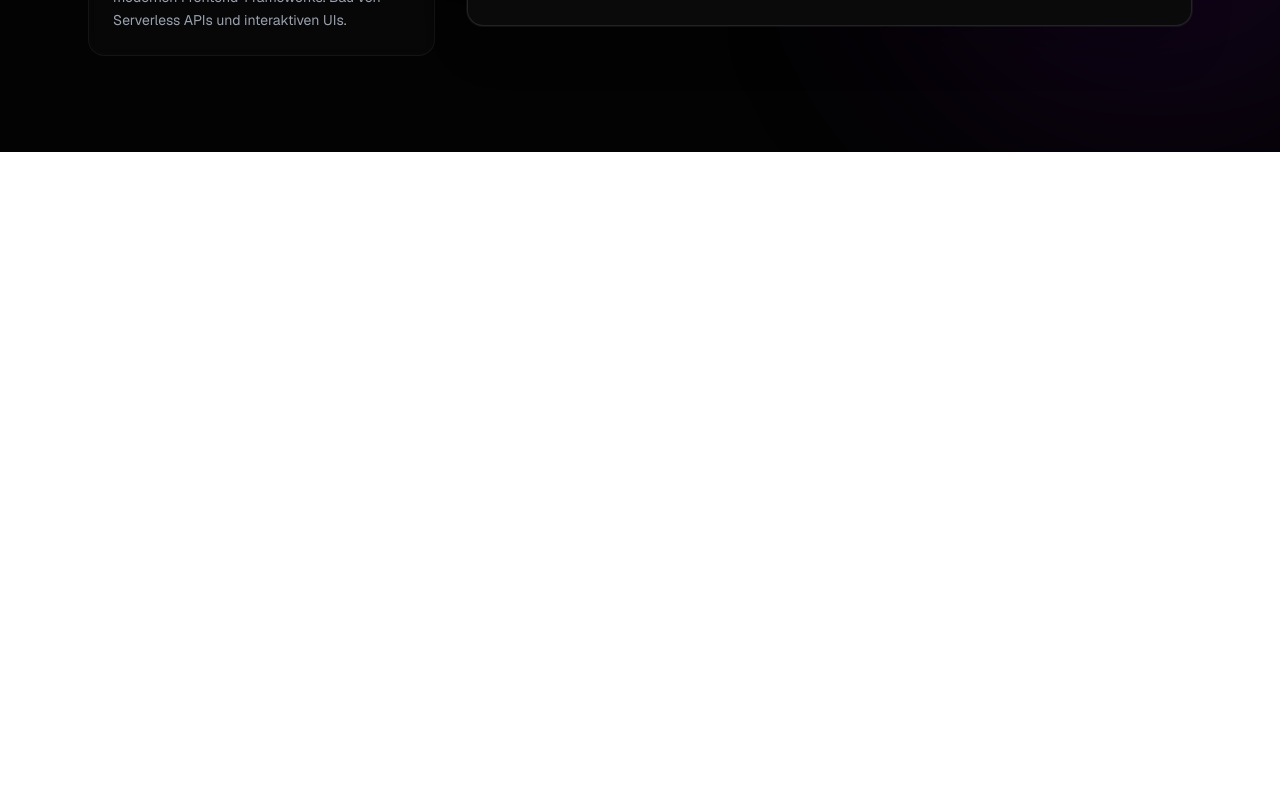
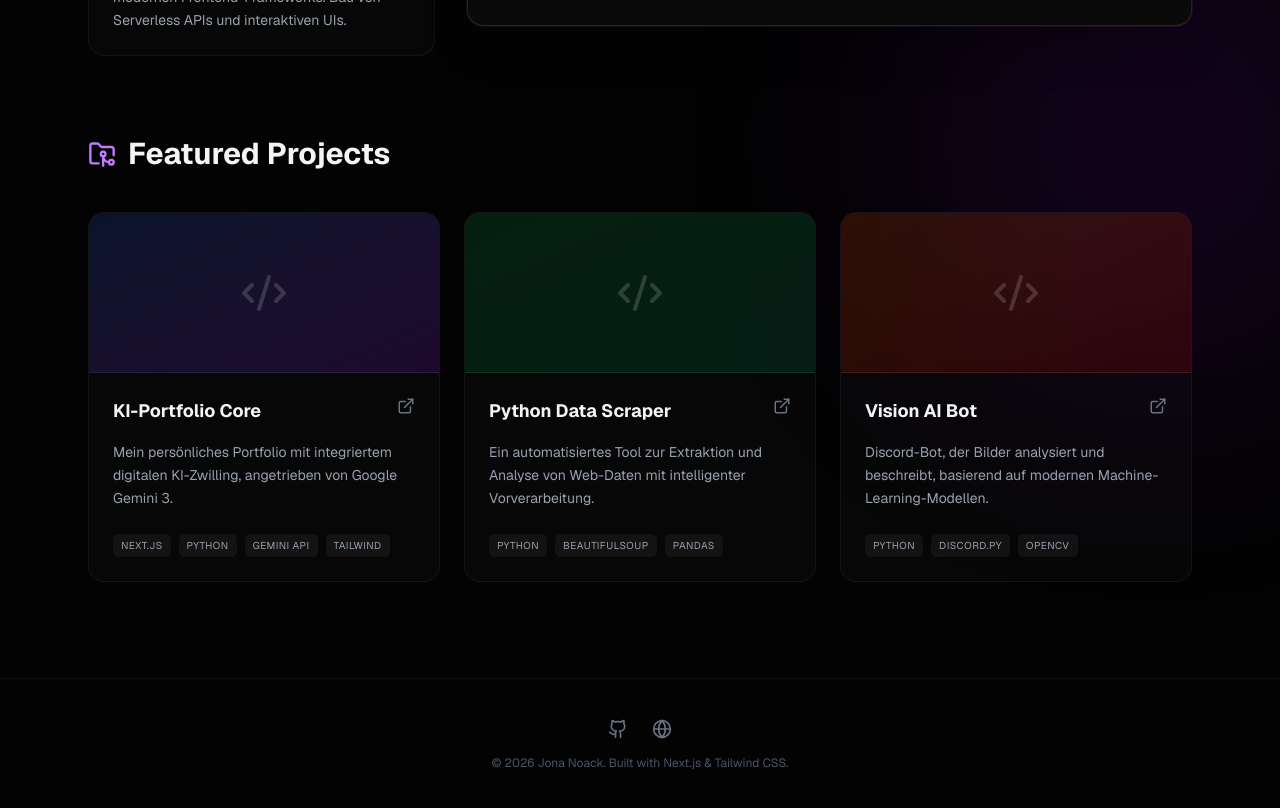
Before and after one commit to noackjona-hash/Portfolio, a Next.js app: page / in a window 1280 px wide. Shown: the part 720-1528 px from the top of the page. Before the commit the page ends 872 px from the top, so only its background shows below. Built offline with nearby package versions, Linux system fonts and the light colour scheme.

Commit message:
Beispiel Projekte hinzugefügt

```diff
--- a/app/page.tsx
+++ b/app/page.tsx
@@ -1,7 +1,7 @@
 "use client";
 import { useState } from "react";
 import { motion } from "framer-motion";
-import { Bot, Code2, Cpu, Github, Globe, Send, Terminal, Sparkles } from "lucide-react";
+import { Bot, Code2, Cpu, Github, Globe, Send, Terminal, Sparkles, FolderGit2, ExternalLink } from "lucide-react";
 
 export default function Portfolio() {
   const [input, setInput] = useState("");
@@ -25,6 +25,31 @@ export default function Portfolio() {
     }
     setLoading(false);
   };
+
+  // Platzhalter-Daten für deine Projekte
+  const projects = [
+    {
+      title: "KI-Portfolio Core",
+      description: "Mein persönliches Portfolio mit integriertem digitalen KI-Zwilling, angetrieben von Google Gemini 3.",
+      tech: ["Next.js", "Python", "Gemini API", "Tailwind"],
+      gradient: "from-blue-600/20 to-purple-600/20",
+      link: "#"
+    },
+    {
+      title: "Python Data Scraper",
+      description: "Ein automatisiertes Tool zur Extraktion und Analyse von Web-Daten mit intelligenter Vorverarbeitung.",
+      tech: ["Python", "BeautifulSoup", "Pandas"],
+      gradient: "from-green-600/20 to-emerald-600/20",
+      link: "#"
+    },
+    {
+      title: "Vision AI Bot",
+      description: "Discord-Bot, der Bilder analysiert und beschreibt, basierend auf modernen Machine-Learning-Modellen.",
+      tech: ["Python", "Discord.py", "OpenCV"],
+      gradient: "from-orange-600/20 to-red-600/20",
+      link: "#"
+    }
+  ];
 
   return (
     <div className="min-h-screen bg-[#030303] text-gray-100 selection:bg-purple-500/30 relative overflow-hidden font-sans">
@@ -62,9 +87,10 @@ export default function Portfolio() {
         </motion.div>
       </section>
 
-      <main className="max-w-6xl mx-auto px-6 grid grid-cols-1 lg:grid-cols-12 gap-8 pb-24 relative z-10">
+      {/* Main Grid: Skills & Chatbot */}
+      <main className="max-w-6xl mx-auto px-6 grid grid-cols-1 lg:grid-cols-12 gap-8 pb-20 relative z-10">
 
-        {/* Left Column: Stats & Tech Stack (Takes up 4 columns on large screens) */}
+        {/* Left Column: Stats & Tech Stack */}
         <div className="lg:col-span-4 space-y-6">
           <motion.div
             initial={{ opacity: 0, x: -20 }} animate={{ opacity: 1, x: 0 }} transition={{ delay: 0.2 }}
@@ -95,14 +121,12 @@ export default function Portfolio() {
           </motion.div>
         </div>
 
-        {/* Right Column: AI Chatbot (Takes up 8 columns) */}
+        {/* Right Column: AI Chatbot */}
         <motion.div
           initial={{ opacity: 0, y: 20 }} animate={{ opacity: 1, y: 0 }} transition={{ delay: 0.4 }}
           className="lg:col-span-8"
         >
           <div className="bg-[#0a0a0a] border border-white/10 rounded-2xl shadow-2xl overflow-hidden ring-1 ring-white/5">
-
-            {/* Fake Mac Window Header */}
             <div className="bg-white/5 px-4 py-3 flex items-center justify-between border-b border-white/5">
               <div className="flex gap-2">
                 <div className="w-3 h-3 rounded-full bg-red-500/80" />
@@ -112,7 +136,7 @@ export default function Portfolio() {
               <div className="text-xs font-mono text-gray-500 flex items-center gap-2">
                 <Terminal size={14} /> jona-ai-core.exe
               </div>
-              <div className="w-12" /> {/* Spacer for centering */}
+              <div className="w-12" />
             </div>
 
             <div className="p-6 md:p-8">
@@ -149,7 +173,6 @@ export default function Portfolio() {
                 </button>
               </div>
 
-              {/* AI Response Box */}
               {response && (
                 <motion.div
                   initial={{ opacity: 0, y: 10 }}
@@ -166,6 +189,62 @@ export default function Portfolio() {
           </div>
         </motion.div>
       </main>
+
+      {/* Projects Section */}
+      <section className="max-w-6xl mx-auto px-6 pb-24 relative z-10">
+        <motion.div
+          initial={{ opacity: 0, y: 20 }} whileInView={{ opacity: 1, y: 0 }} viewport={{ once: true }}
+          className="flex items-center gap-3 mb-10"
+        >
+          <FolderGit2 className="text-purple-400" size={28} />
+          <h2 className="text-3xl font-bold text-gray-100">Featured Projects</h2>
+        </motion.div>
+
+        <div className="grid grid-cols-1 md:grid-cols-2 lg:grid-cols-3 gap-6">
+          {projects.map((project, idx) => (
+            <motion.div
+              key={idx}
+              initial={{ opacity: 0, y: 20 }} whileInView={{ opacity: 1, y: 0 }} viewport={{ once: true }} transition={{ delay: idx * 0.1 }}
+              className="group bg-white/[0.02] border border-white/5 rounded-2xl overflow-hidden hover:border-purple-500/30 transition-all hover:shadow-[0_0_30px_-15px_rgba(168,85,247,0.2)] flex flex-col"
+            >
+              {/* Image Placeholder */}
+              <div className={`h-40 w-full bg-gradient-to-br ${project.gradient} border-b border-white/5 relative overflow-hidden flex items-center justify-center`}>
+                <Code2 size={48} className="text-white/20 group-hover:scale-110 transition-transform duration-500" />
+                <div className="absolute inset-0 bg-black/20 group-hover:bg-transparent transition-colors duration-500" />
+              </div>
+
+              {/* Content */}
+              <div className="p-6 flex-1 flex flex-col">
+                <div className="flex justify-between items-start mb-4">
+                  <h3 className="font-bold text-lg text-gray-100 group-hover:text-purple-400 transition-colors">{project.title}</h3>
+                  <a href={project.link} className="text-gray-500 hover:text-white transition-colors">
+                    <ExternalLink size={18} />
+                  </a>
+                </div>
+                <p className="text-sm text-gray-400 leading-relaxed mb-6 flex-1">
+                  {project.description}
+                </p>
+                <div className="flex flex-wrap gap-2 mt-auto">
+                  {project.tech.map((t) => (
+                    <span key={t} className="text-[10px] uppercase tracking-wider px-2 py-1 bg-white/5 rounded-md text-gray-400">
+                      {t}
+                    </span>
+                  ))}
+                </div>
+              </div>
+            </motion.div>
+          ))}
+        </div>
+      </section>
+
+      {/* Footer */}
+      <footer className="border-t border-white/5 py-10 text-center relative z-10">
+        <div className="flex justify-center gap-6 mb-4 text-gray-500">
+          <a href="https://github.com/noackjona-hash" className="hover:text-white transition-colors"><Github size={20} /></a>
+          <a href="#" className="hover:text-white transition-colors"><Globe size={20} /></a>
+        </div>
+        <p className="text-xs text-gray-600">© 2026 Jona Noack. Built with Next.js & Tailwind CSS.</p>
+      </footer>
     </div>
   );
 }
```
